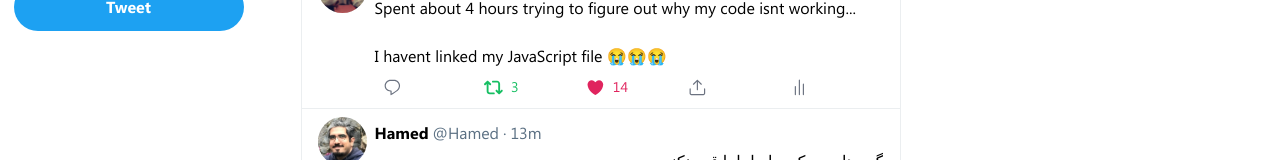
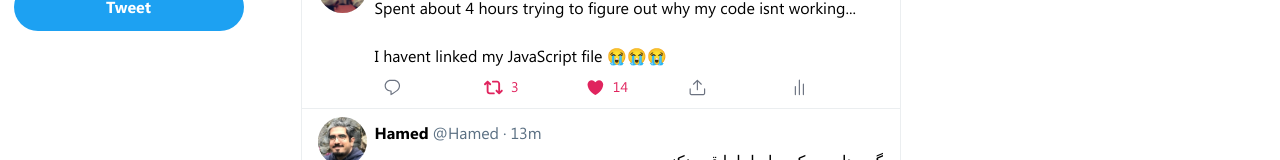
Before and after one commit to AliMoallem27/twitter-clone-frontend, a React (Create React App) app: page / in a window 1280 px wide. Shown: the part 550-710 px from the top of the page. Built offline with nearby package versions, Linux system fonts and the light colour scheme.

Commit message:
modify tweet btn color

```diff
--- a/src/components/mainSection/TweetBoxBtn.js
+++ b/src/components/mainSection/TweetBoxBtn.js
@@ -2,18 +2,31 @@
 import { ReactSVG } from "react-svg";
 
 function TweetBoxBtn({ btnIco, counter = 0, secondColor = "blue", status = false, onClick }) {
-  const btnColor = { text: `text-twitter-${secondColor}`, bg: `bg-twitter-${secondColor}` };
-
   return (
     <div>
-      <div onClick={onClick} className={`flex items-center bg-transparent transition duration-200 ease-in-out fill-current ${status ? btnColor.text : "text-gray-500"} w-min rounded-full group`}>
-        <div className={`p-2 rounded-full group-hover:${btnColor.bg} group-hover:${btnColor.bg} group-hover:bg-opacity-10 `}>
+      <div onClick={onClick} className={`flex items-center bg-transparent transition duration-200 ease-in-out fill-current ${status ? "text-twitter-red" : "text-gray-500"} w-min rounded-full group`}>
+        <div className={`p-2 rounded-full group-hover:text-twitter-red group-hover:bg-twitter-red group-hover:bg-opacity-10 `}>
           <ReactSVG src={btnIco} className="w-18.75p" />
         </div>
-        {parseInt(counter) >= 1 && <span className={`text-sm group-hover:${btnColor.text}`}>{counter}</span>}
+        {parseInt(counter) >= 1 && <span className={`text-sm group-hover:text-twitter-red`}>{counter}</span>}
       </div>
     </div>
   );
 }
 
+// function TweetBoxBtn({ btnIco, counter = 0, secondColor = "blue", status = false, onClick }) {
+//   const btnColor = { text: `text-twitter-${secondColor}`, bg: `bg-twitter-${secondColor}` };
+
+//   return (
+//     <div>
+//       <div onClick={onClick} className={`flex items-center bg-transparent transition duration-200 ease-in-out fill-current ${status ? btnColor.text : "text-gray-500"} w-min rounded-full group`}>
+//         <div className={`p-2 rounded-full group-hover:${btnColor.bg} group-hover:${btnColor.bg} group-hover:bg-opacity-10 `}>
+//           <ReactSVG src={btnIco} className="w-18.75p" />
+//         </div>
+//         {parseInt(counter) >= 1 && <span className={`text-sm group-hover:${btnColor.text}`}>{counter}</span>}
+//       </div>
+//     </div>
+//   );
+// }
+
 export default TweetBoxBtn;
```
